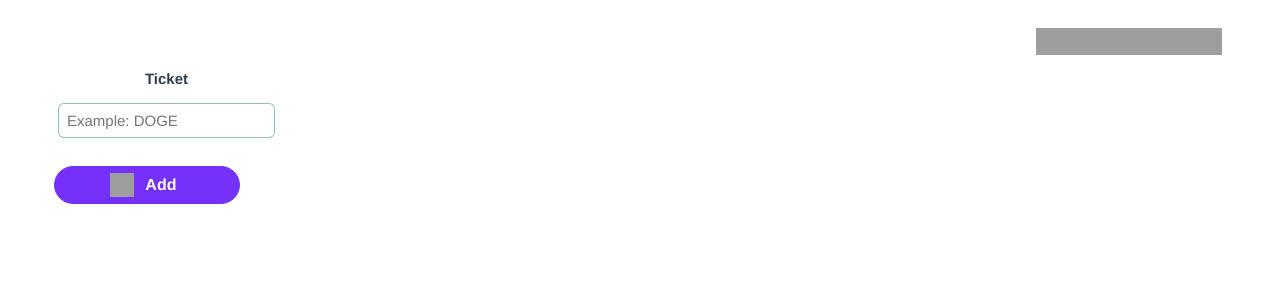
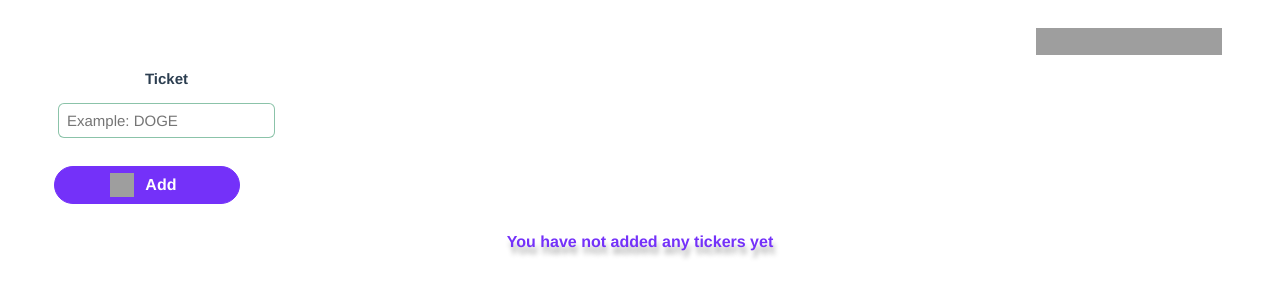
Before and after one commit to EleonoraPavlova/TicketsCrypto, a Vue app: page / in a window 1280 px wide. Shown: the top 300 px of the page. Built offline with nearby package versions, Linux system fonts and the light colour scheme; grey boxes are pictures that could not be loaded.

Commit message:
fixed handleDelete

```diff
--- a/src/components/DropdownBox.vue
+++ b/src/components/DropdownBox.vue
@@ -43,13 +43,11 @@ export default {
   },
   methods: {
     calcPercents() {
-      if (this.percents.length < 2) {
-        return [];
-      }
-      const min = Math.min(...this.percents); //макс значение процентов в графике
+      // if (this.percents.length < 2) {
+      //   return [];
+      // }
       const max = Math.max(...this.percents); //мин значение процентов в графике
       const result = this.percents.map((value) => 5 + (value / max) * 95);
-
       return result;
     },
   },
@@ -59,14 +57,6 @@ export default {
 
 <style lang="scss" scoped>
 .dropdown {
-  // Array(100)
-  //       .fill()
-  //       .map((e, i) => i + 1)
-  //  const result = this.percents.map(
-  //       (item) => (5 * (item - min) * 95) / (max - min)
-  //     );
-  //     debugger;
-  //     return result;
   &__box {
     border-bottom: 1px solid #dee2e6;
     border-left: 1px solid #dee2e6;
--- a/src/components/TicketApp.vue
+++ b/src/components/TicketApp.vue
@@ -56,6 +56,7 @@ export default {
 
 <style lang="scss" scoped>
 .ticket {
+  cursor: pointer;
   width: 250px;
   border: 3px solid transparent;
   &__image {
--- a/src/views/HomeView.vue
+++ b/src/views/HomeView.vue
@@ -61,6 +61,9 @@
         />
       </div>
     </template>
+    <div v-else>
+      <h6 class="fw-semibold home__h6">You have not added any tickers yet</h6>
+    </div>
   </div>
 </template>
 
@@ -100,24 +103,23 @@ export default {
       }
       const currentTicker = {
         name: this.ticker.toUpperCase(),
-        price: " - ",
+        price: 0,
       };
       this.tickers.push(currentTicker);
       setInterval(async () => {
-        const f = await fetch(
-          `https://min-api.cryptocompare.com/data/price?fsym=${currentTicker.name}&tsyms=USD&api_key=27e0b4ea632ec5912ec5902491a1c30f21df3e642da1c82bae4d773a7969ce8a`
-        );
+        const f = await fetch();
+        //  `https://min-api.cryptocompare.com/data/price?fsym=${currentTicker.name}&tsyms=USD&api_key=27e0b4ea632ec5912ec5902491a1c30f21df3e642da1c82bae4d773a7969ce8a`
         const data = await f.json();
 
         //нашли в массиве тикеров конкретный билет и присвоили, т.е обновили данные
-        this.tickers.find((el) => el.name === currentTicker.name).price =
+        let find = this.tickers.find((el) => el.name === currentTicker.name);
+        find.price =
           data.USD > 1 ? data.USD.toFixed(2) : data.USD.toPrecision(2);
         currentTicker.price = data.USD;
 
         //пушим в массив графиков
         if (this.currentStateTicker?.name === currentTicker.name) {
           this.percents.push(data.USD);
-          console.log(this.percents);
         }
       }, 9000);
       this.ticker = "";
@@ -170,6 +172,11 @@ export default {
       border-radius: 10px;
     }
   }
+  &__h6 {
+    color: #7431f9;
+    text-shadow: 2px 7px 5px rgba(0, 0, 0, 0.3),
+      0px -4px 10px rgba(255, 255, 255, 0.3);
+  }
 }
 .active {
   border: 3px solid #7431f9;
```
Also changed, not shown: 7 other files (tests, documents, lock files or other folders).
